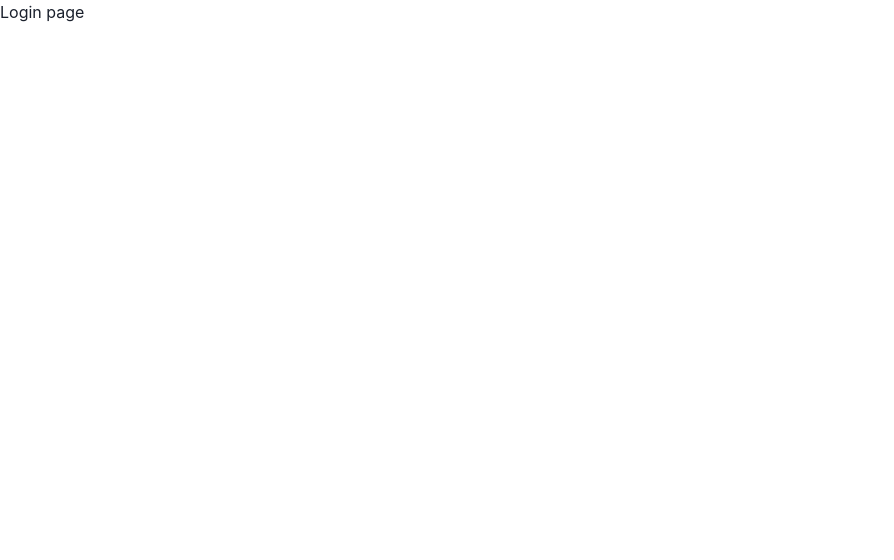
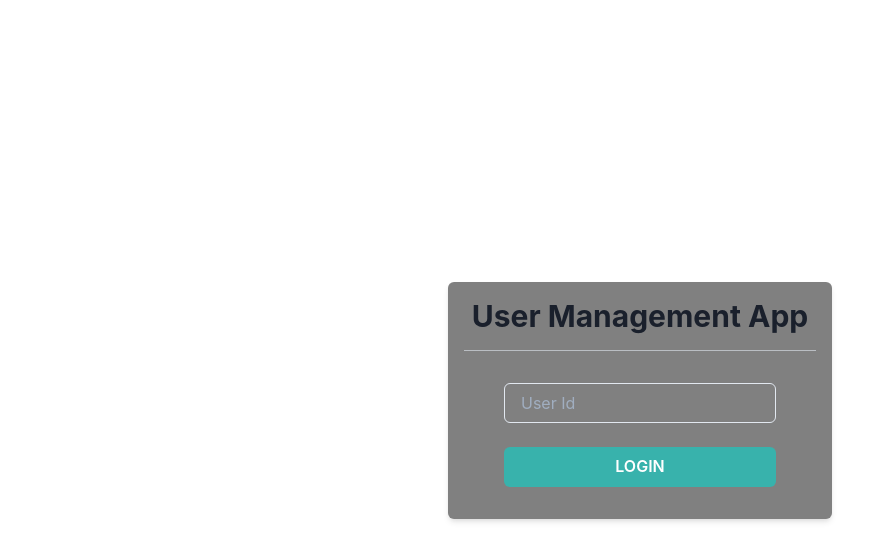
Before and after one commit to koteharyu/user_management, a React (Create React App) app: page / in a window 1280 px wide. Shown: the top 560 px of the page, without its empty margins (0-894 px from the left). Built offline with nearby package versions, Linux system fonts and the light colour scheme.

Commit message:
add: basic login page

```diff
--- a/src/components/pages/Login.tsx
+++ b/src/components/pages/Login.tsx
@@ -1,7 +1,17 @@
+import { Flex, Box, Heading, Divider, Input, Button, Stack } from "@chakra-ui/react";
 import { memo, VFC } from "react";
 
 export const Login: VFC = memo(() => {
   return (
-    <p>Login page</p>
+    <Flex align="center" justify="center" height="100vh">
+      <Box bg="gray" w="sm" p={4} borderRadius="md" shadow="md">
+        <Heading as="h1" size="lg" textAlign="center">User Management App</Heading>
+        <Divider my={4} />
+        <Stack spacing={6} py={4} px={10}>
+          <Input placeholder="User Id" />
+          <Button bg="teal.400" color="white" _hover={{ opacity: "0.8"}}>LOGIN</Button>
+        </Stack>
+      </Box>
+    </Flex>
   )
 })
```
